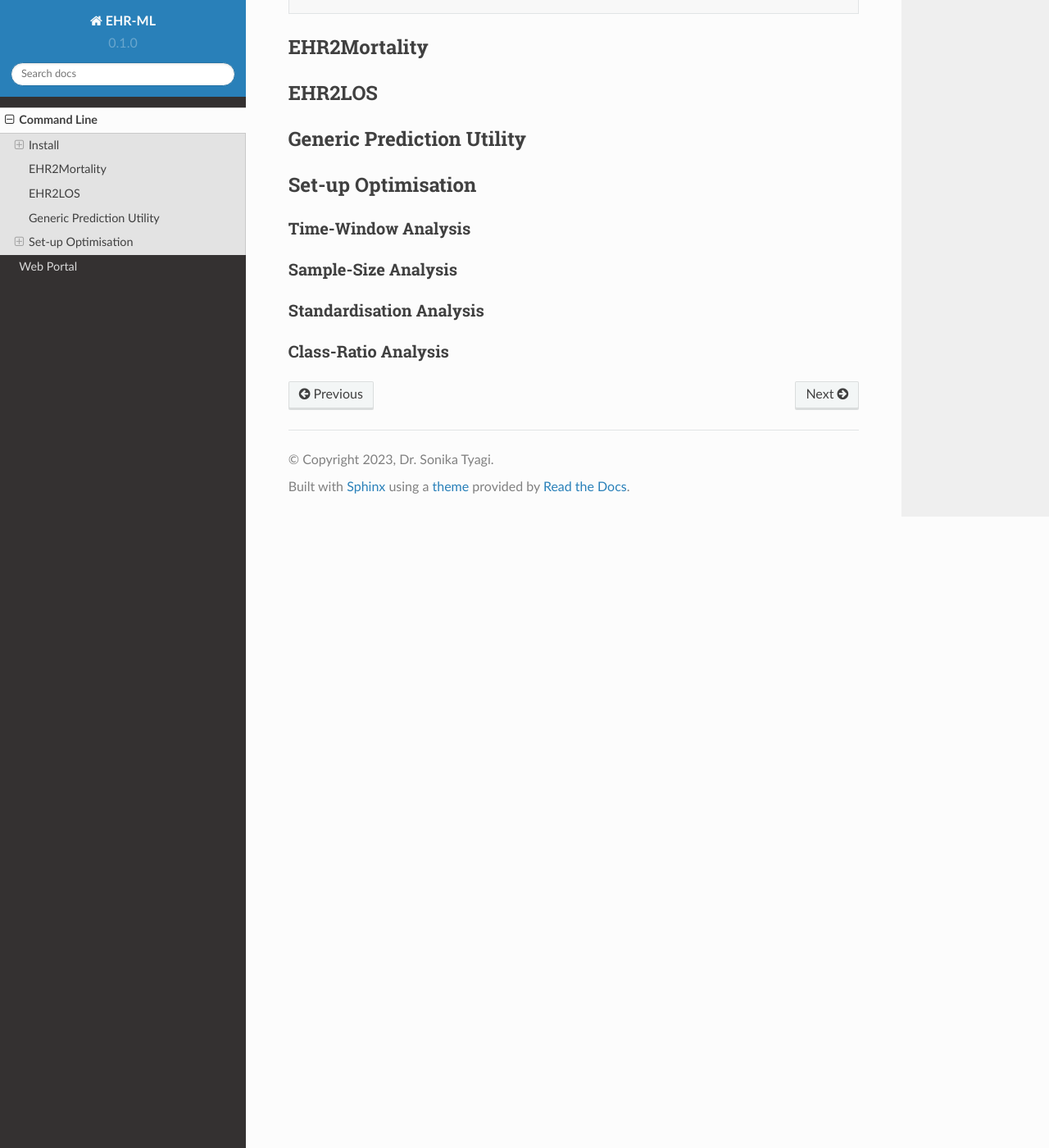
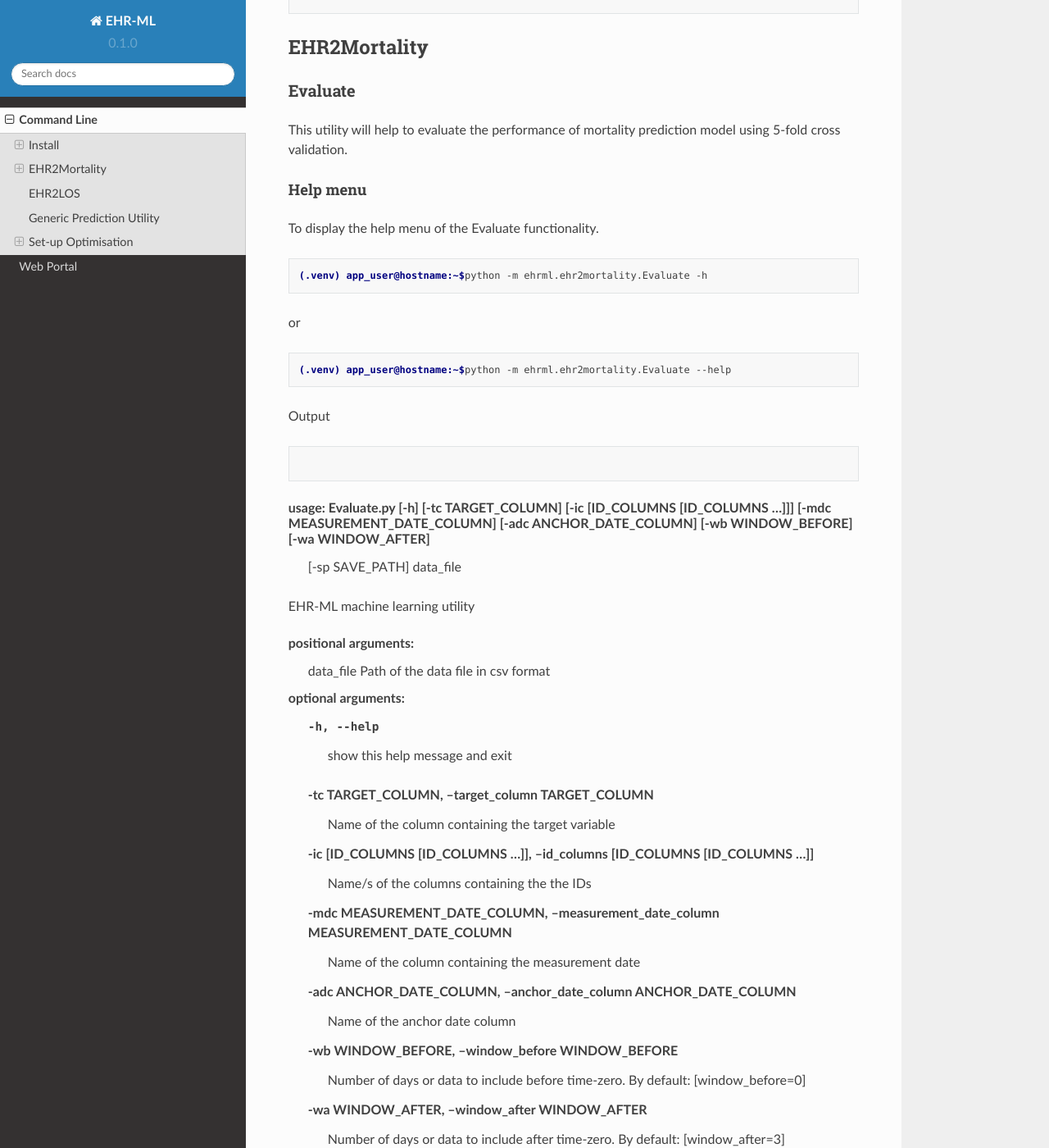
Before and after one commit to ryashpal/EHR-ML-Tutorials, a Sphinx documentation site: the page built from docs/source/command_line.rst, in a window 1280 px wide and 1400 px high, scrolled down 2040 px. Shown: the whole window at 82% size. Built offline with Sphinx 7.4.7 and the Read the Docs theme 2.0.0, drawn with Linux system fonts in a browser that asks for light colours; some of the changed text lies outside the part shown.

Commit message:
Update command_line.rst

```diff
--- a/docs/source/command_line.rst
+++ b/docs/source/command_line.rst
@@ -102,6 +102,63 @@ Verify the installation by running the following command. The expected output sh
 EHR2Mortality
 +++++++++++++
 
+Evaluate
+--------
+
+This utility will help to evaluate the performance of mortality prediction model using 5-fold cross validation.
+
+Help menu
+~~~~~~~~~
+
+To display the help menu of the Evaluate functionality.
+
+.. code-block:: console
+
+    (.venv) app_user@hostname:~$python -m ehrml.ehr2mortality.Evaluate -h
+
+
+or
+
+.. code-block:: console
+
+    (.venv) app_user@hostname:~$python -m ehrml.ehr2mortality.Evaluate --help
+
+
+Output
+
+.. code-block:: console
+
+usage: Evaluate.py [-h] [-tc TARGET_COLUMN] [-ic [ID_COLUMNS [ID_COLUMNS ...]]] [-mdc MEASUREMENT_DATE_COLUMN] [-adc ANCHOR_DATE_COLUMN] [-wb WINDOW_BEFORE] [-wa WINDOW_AFTER]
+                   [-sp SAVE_PATH]
+                   data_file
+
+EHR-ML machine learning utility
+
+positional arguments:
+  data_file             Path of the data file in csv format
+
+optional arguments:
+  -h, --help            show this help message and exit
+  -tc TARGET_COLUMN, --target_column TARGET_COLUMN
+                        Name of the column containing the target variable
+  -ic [ID_COLUMNS [ID_COLUMNS ...]], --id_columns [ID_COLUMNS [ID_COLUMNS ...]]
+                        Name/s of the columns containing the the IDs
+  -mdc MEASUREMENT_DATE_COLUMN, --measurement_date_column MEASUREMENT_DATE_COLUMN
+                        Name of the column containing the measurement date
+  -adc ANCHOR_DATE_COLUMN, --anchor_date_column ANCHOR_DATE_COLUMN
+                        Name of the anchor date column
+  -wb WINDOW_BEFORE, --window_before WINDOW_BEFORE
+                        Number of days or data to include before time-zero. By default: [window_before=0]
+  -wa WINDOW_AFTER, --window_after WINDOW_AFTER
+                        Number of days or data to include after time-zero. By default: [window_after=3]
+  -sp SAVE_PATH, --save_path SAVE_PATH
+                        File path to save the results
+
+Build
+-----
+
+Predict
+-------
 
 EHR2LOS
 +++++++
```
